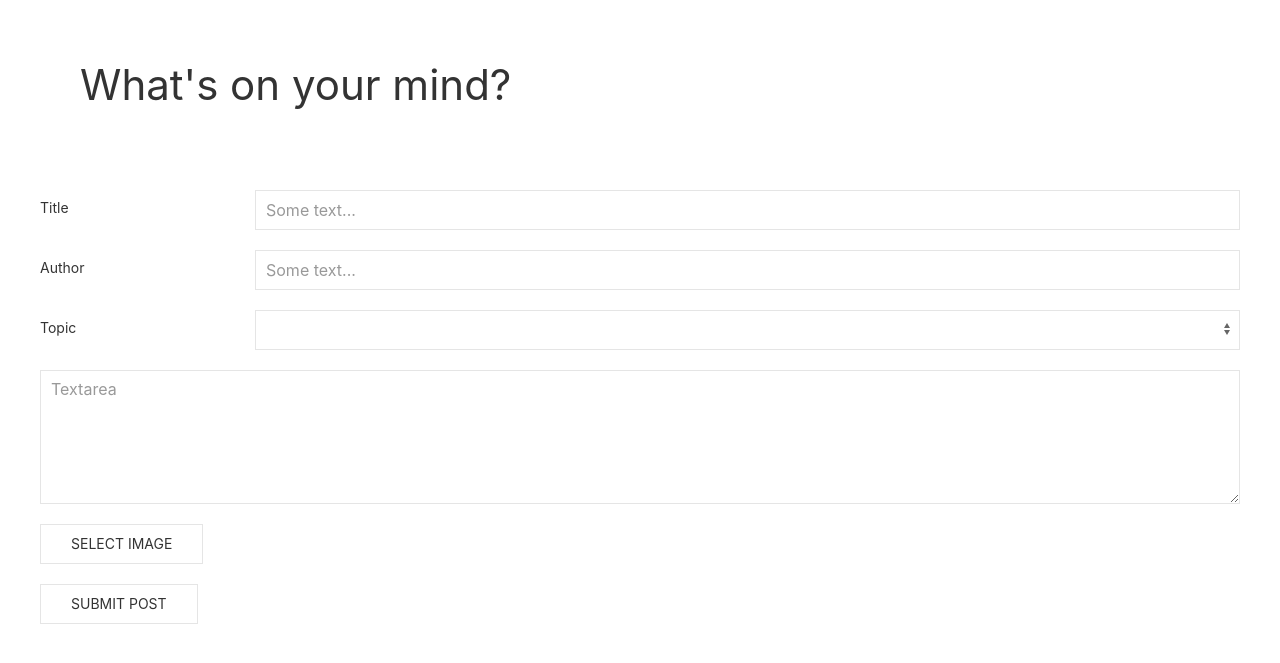
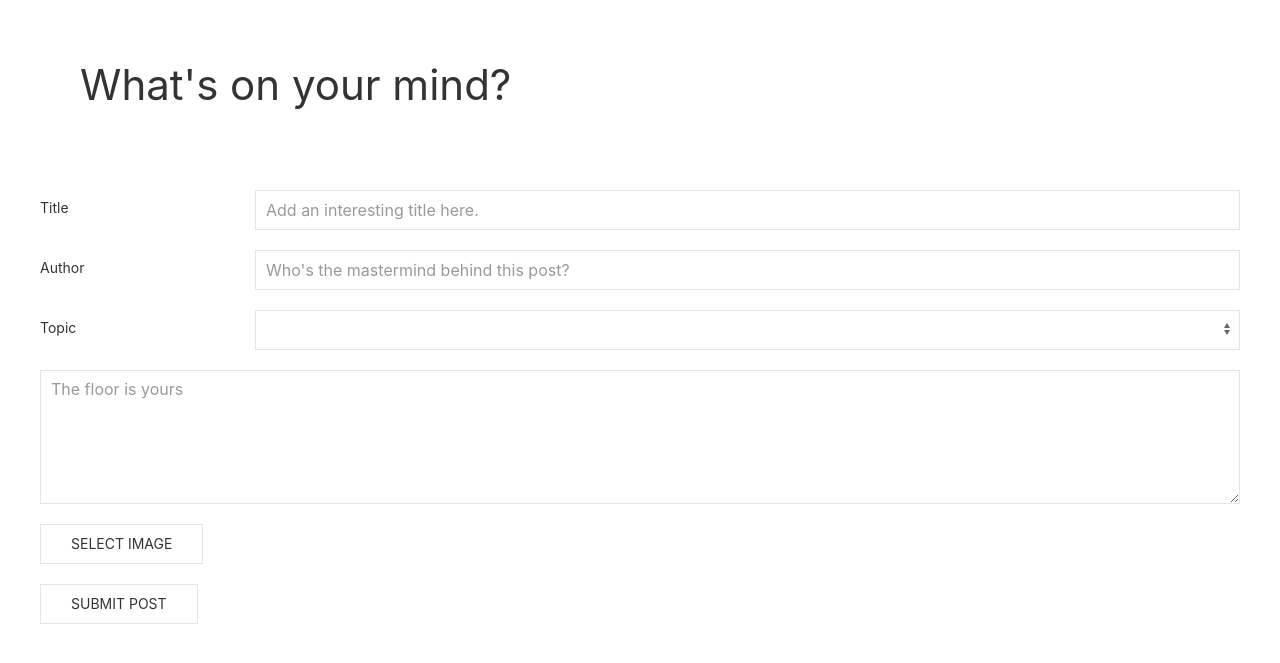
Before and after one commit to devonnaidoo/blog-application, a Node server app: page /posts/add in a window 1280 px wide. Shown: the part 80-743 px from the top of the page. Run offline with Node 20, Linux system fonts and the light colour scheme; lists and menus that the app fills with data are empty; some libraries are stand-ins or nearby versions.

Commit message:
placeholders updated

```diff
--- a/views/newPost.jade
+++ b/views/newPost.jade
@@ -12,17 +12,17 @@ block content
             .uk-margin
                 label.uk-form-label(for='form-horizontal-text') Title
                 .uk-form-controls
-                    input#form-horizontal-text.uk-input(type='text', placeholder='Some text...')
+                    input#form-horizontal-text.uk-input(type='text', placeholder="Add an interesting title here.")
             .uk-margin
                 label.uk-form-label(for='form-horizontal-text') Author
                 .uk-form-controls
-                    input#form-horizontal-text.uk-input(type='text', placeholder='Some text...')
+                    input#form-horizontal-text.uk-input(type='text', placeholder="Who's the mastermind behind this post?")
             .uk-margin
                 label.uk-form-label(for='form-horizontal-select') Topic
                 .uk-form-controls
                     select#form-horizontal-select.uk-select
             .uk-margin
-                textarea.uk-textarea(rows='5', placeholder='Textarea')
+                textarea.uk-textarea(rows='5', placeholder='The floor is yours')
             .uk-margin
                 div(uk-form-custom='')
                     input(type='file')
```
